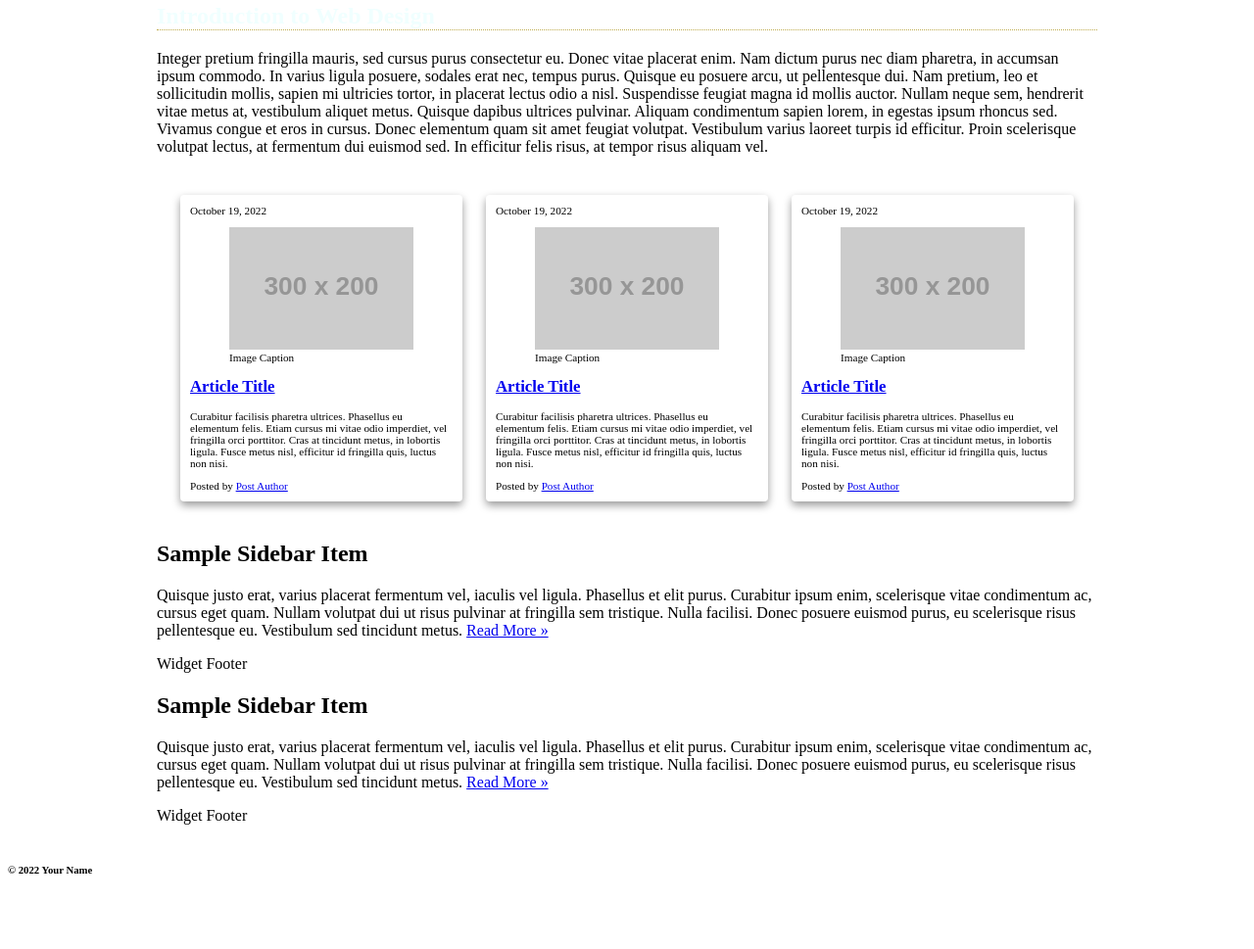
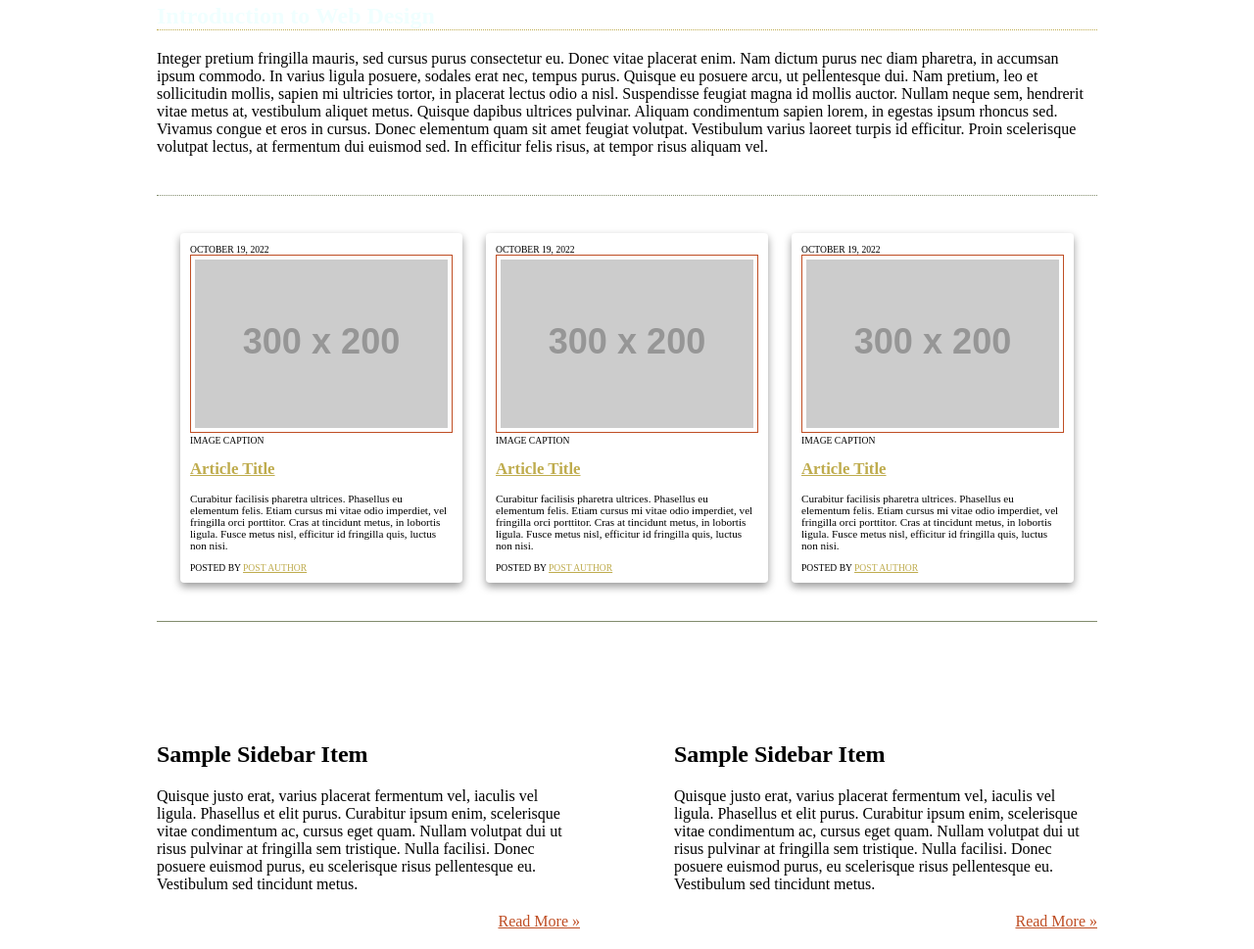
Before and after one commit to WeatherlySB/IFSC-1310, a plain HTML site: page css-demo/index.html in a window 1280 px wide. Shown: the part 277-1246 px from the top of the page at 98% size. Before the commit the page ends 1196 px from the top, so only its background shows below. Drawn offline with Linux system fonts and the light colour scheme; placeholder pictures from the web are drawn by us; a web font is replaced by a local one.

Commit message:
added layout

```diff
--- a/assets/css/style.css
+++ b/assets/css/style.css
@@ -1,4 +1,4 @@
- html {
+html {
     box-sizing:border-box;
 
 }
@@ -13,8 +13,8 @@
 
 .container{
     max-width:960px;
-    width:80vw;
-    margin:40px auto;
+    width:100vw;
+    margin:10px auto;
 }
 
 /*----------------------------- Global Styles --------------------------------*/
@@ -23,49 +23,71 @@ body {
     font-family: 'Alkalami', serif;
 }
 
+header.primary{
+  background-color:#828C6D;
+  text-align:center;
+  text-shadow: 1px 1px #BFAC4E;
+  color:#BFAC4E;
+  padding: 40px;
+
+}
+
 header.primary h1{
-    display:block;
-    text-align:center;
+   font-size:2.6rem;
+  margin:20px 0;
     }
+
+header.primary h1 a{
+  color:#ffffff;
+  text-decoration:none;
+}
+
+header.primary nav{
+  width:70vw;
+  max-width:900px;
+  margin:10px auto;
+}
+
+header.primary nav ul{
+  padding:10px;
+  display:flex;
+  flex-direction:column;
+  justify-content:space-evenly;
+  text-align:center;
+}
+
+header.primary nav ul li{
+  list-style-type:none;
+}
+
+header.primary nav ul li a{
+  color:black;
+  text-decoration:none;
+  background-color:rgba(0.0.0.0.2);
+  padding:10px;
+  border-radius:20px;
+  transition:0.5s;
+}
+
+header.primary ul li a:hover, header.primary ul li a:active{
+  background-color:rgba(0,0,0,.8);
+}
 
 /*-------------------------------Media Queries------------------------------- */
 
 @media screen and (max-width:700px){
 
+    header.home-title-link nav li{
+        margin-bottom:80px;
+    }
 
-
-    header.prototype nav a{
+    header.home-title-link nav a{
         width:100%;
         margin-left: 0;
         margin-right: 0;
         height:40px;
     }
 
-    header.prototype nav li{
-        margin-bottom: 10px;
-    }
-
-    header.cssdemo nav a{
-        width:100%;
-        margin-left: 0;
-        margin-right: 0;
-        height:40px;
-    }
-
-    header.cssdemo nav li{
-        margin-bottom: 10px;
-    }
-
-    header.cssdiner nav a{
-        width:100%;
-        margin-left: 0;
-        margin-right: 0;
-        height:40px;
-    }
-
-    header.cssdiner nav li{
-        margin-bottom: 10px;
-    }
 
 
 
--- a/css-demo/assets/css/style.css
+++ b/css-demo/assets/css/style.css
@@ -107,6 +107,10 @@ body {
     display:flex;
     flex-direction:row;
     justify-content:space-evenly;
+    border-bottom:1px solid #828C6D;
+    padding:2.4rem 0;
+    border-top:1px dotted #828C6D;
+
 }
 
 #content article.post{
@@ -117,6 +121,75 @@ body {
     font-size:.7rem;
 }
 
+#content article.post:hover{
+    box-shadow:0 8px 16px rgba(0, 0, 0, .3);
+}
+
+time.post-date, figcaption, footer.post-meta{
+    text-transform:uppercase;
+    color:#000000;
+    font-size:.6rem;
+}
+
+.post figure{
+    margin:0;
+}
+
+.post figure img{
+    border: 1px solid #BF4E24;
+    padding:4px;
+}
+
+.post a{
+    color:#BFAC4E;
+}
+
+.post a:hover, .post a:active{
+    text-decoration:none;
+}
+/* Attribute Selector */
+aside[role="complementary"]{
+    background-color:#ffffff;
+    padding:1.4rem;
+}
+
+aside .container{
+    display:flex;
+    justify-content:space-between;
+    flex-direction:row;
+}
+
+aside article.widget{
+    width:45%;
+}
+
+aside article.widget a:last-of-type{
+    color:#BF4E24;
+    display:block;
+    margin-top:20px;
+    text-align:right;
+}
+
+aside article.widget a{
+    color:#ffffff;
+}
+
+aside article footer{
+    display:none;
+}
+
+#colophon{
+    background-color:#000000;
+}
+
+#colophon h6{
+    padding:20px;
+    margin:0;
+    color:#ffffff;
+    text-align:center;
+    font-size:9rem;
+    text-transform:uppercase;
+}
 
 /*--------------------Media Queries-------------------- */
 
```
Also changed, not shown: index.html (+6 -6 lines).
